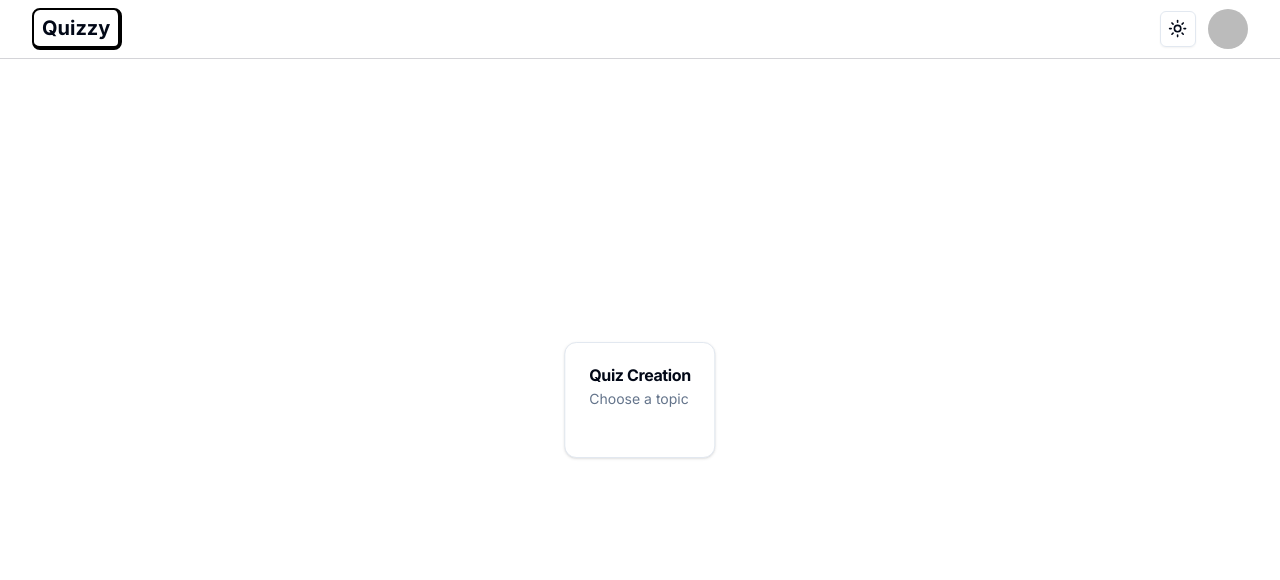
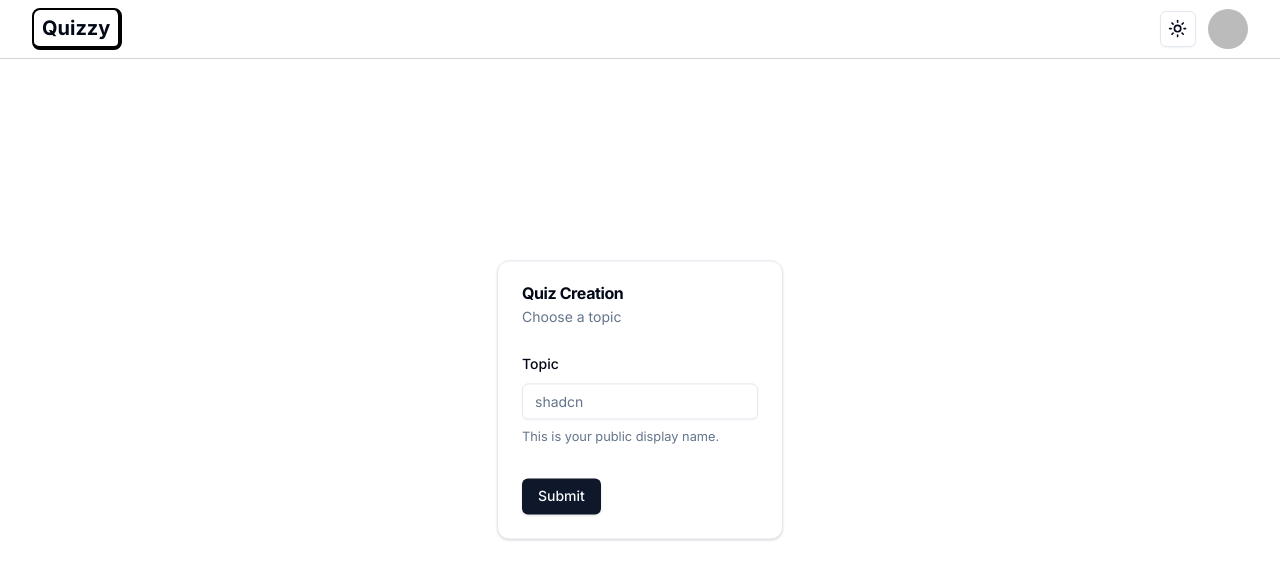
Before and after one commit to arepaFlipper/QuizCraftAI, a Next.js app: page /quiz in a window 1280 px wide. Shown: the top 580 px of the page. Built offline with nearby package versions, Linux system fonts and the light colour scheme; no server answers; sample sign-in values are in the browser's storage.

Commit message:
🪸(1:33:23) Display Create Quiz Form component

```diff
--- a/src/components/quiz/QuizCreation.tsx
+++ b/src/components/quiz/QuizCreation.tsx
@@ -1,15 +1,21 @@
+"use client"
+
 import { Card, CardDescription, CardHeader, CardTitle, CardContent } from "@/components/ui/card";
 import { useForm } from "react-hook-form";
 import { quizCreationSchema } from "@/schemas/form/quiz";
 import { z } from "zod";
 import { zodResolver } from "@hookform/resolvers/zod";
+import { Button } from "@/components/ui/button";
+import { Form, FormControl, FormDescription, FormField, FormItem, FormLabel, FormMessage } from "@/components/ui/form";
+import { Input } from "@/components/ui/input";
+import { type InputHTMLAttributes } from "react";
 
 type Props = {}
 
-type Input = z.infer<typeof quizCreationSchema>;
+type TInput = z.infer<typeof quizCreationSchema>;
 
 const QuizCreation = ({ }: Props) => {
-  const form = useForm<Input>({
+  const form = useForm<TInput>({
     resolver: zodResolver(quizCreationSchema),
     defaultValues: {
       amount: 3,
@@ -17,6 +23,23 @@
       type: "open_ended",
     }
   });
+
+  const on_submit = (input: TInput) => {
+    alert(JSON.stringify(input, null, 2));
+  }
+
+  const on_render = ({ field }: { field: InputHTMLAttributes<HTMLInputElement> }) => {
+    return (
+      <FormItem>
+        <FormLabel>Topic</FormLabel>
+        <FormControl>
+          <Input placeholder="shadcn" {...field} />
+        </FormControl>
+        <FormDescription>This is your public display name. </FormDescription>
+        <FormMessage />
+      </FormItem>
+    )
+  }
   return (
     <div className="absolute top-1/2 left-1/2 -translate-x-1/2 -translate-y-1/2">
       <Card>
@@ -25,6 +48,12 @@
           <CardDescription>Choose a topic</CardDescription>
         </CardHeader>
         <CardContent>
+          <Form {...form}>
+            <form onSubmit={form.handleSubmit(on_submit)} className="space-y-8">
+              <FormField control={form.control} name="topic" render={on_render} />
+              <Button type="submit">Submit</Button>
+            </form>
+          </Form>
         </CardContent>
       </Card>
     </div >
--- a/src/components/ui/form.tsx
+++ b/src/components/ui/form.tsx
@@ -1,3 +1,5 @@
+"use client"
+
 import * as React from "react"
 import * as LabelPrimitive from "@radix-ui/react-label"
 import { Slot } from "@radix-ui/react-slot"
--- /dev/null
+++ b/src/components/ui/input.tsx
@@ -0,0 +1,25 @@
+import * as React from "react"
+
+import { cn } from "@/lib/utils"
+
+export interface InputProps
+  extends React.InputHTMLAttributes<HTMLInputElement> {}
+
+const Input = React.forwardRef<HTMLInputElement, InputProps>(
+  ({ className, type, ...props }, ref) => {
+    return (
+      <input
+        type={type}
+        className={cn(
+          "flex h-9 w-full rounded-md border border-input bg-transparent px-3 py-1 text-sm shadow-sm transition-colors file:border-0 file:bg-transparent file:text-sm file:font-medium placeholder:text-muted-foreground focus-visible:outline-none focus-visible:ring-1 focus-visible:ring-ring disabled:cursor-not-allowed disabled:opacity-50",
+          className
+        )}
+        ref={ref}
+        {...props}
+      />
+    )
+  }
+)
+Input.displayName = "Input"
+
+export { Input }
```
